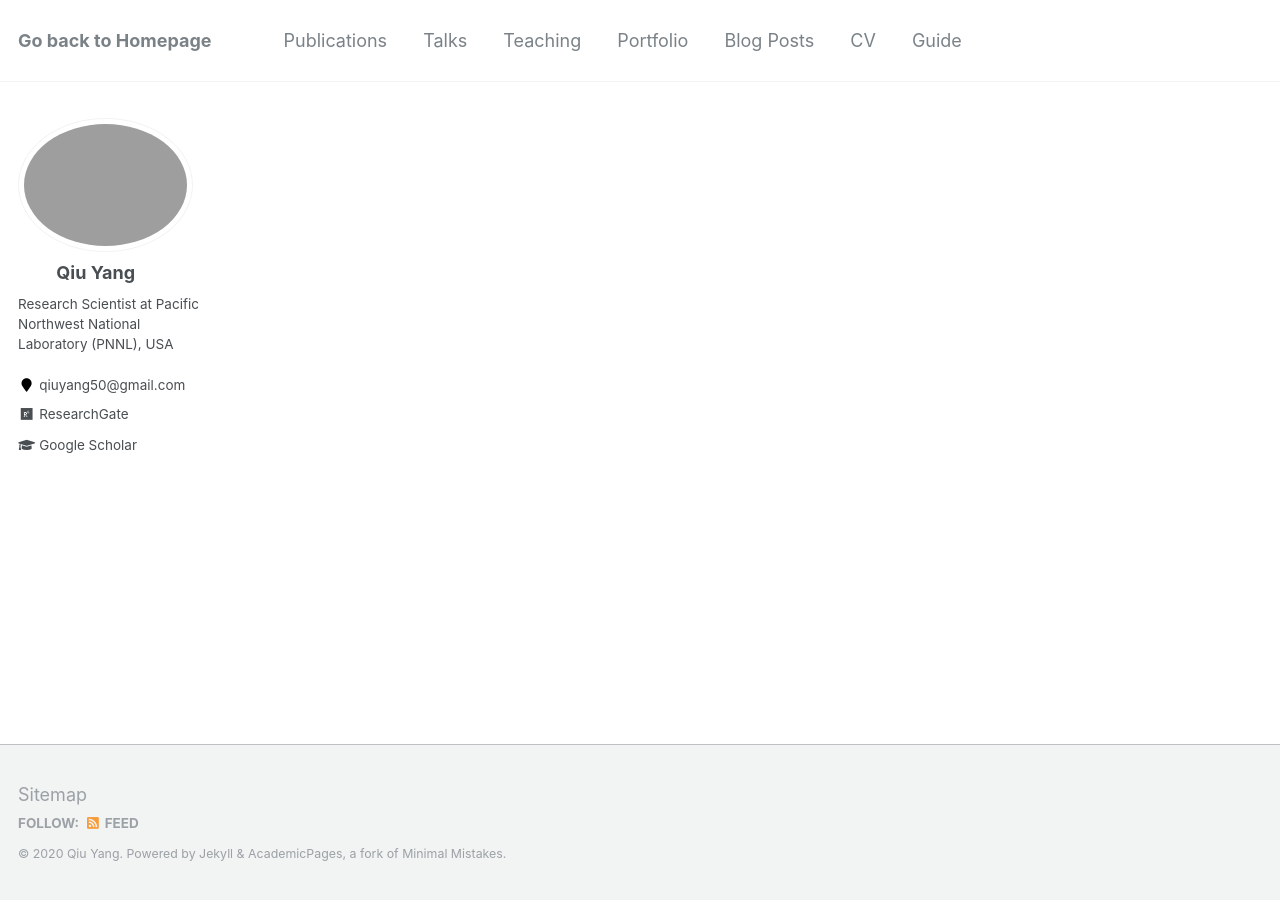
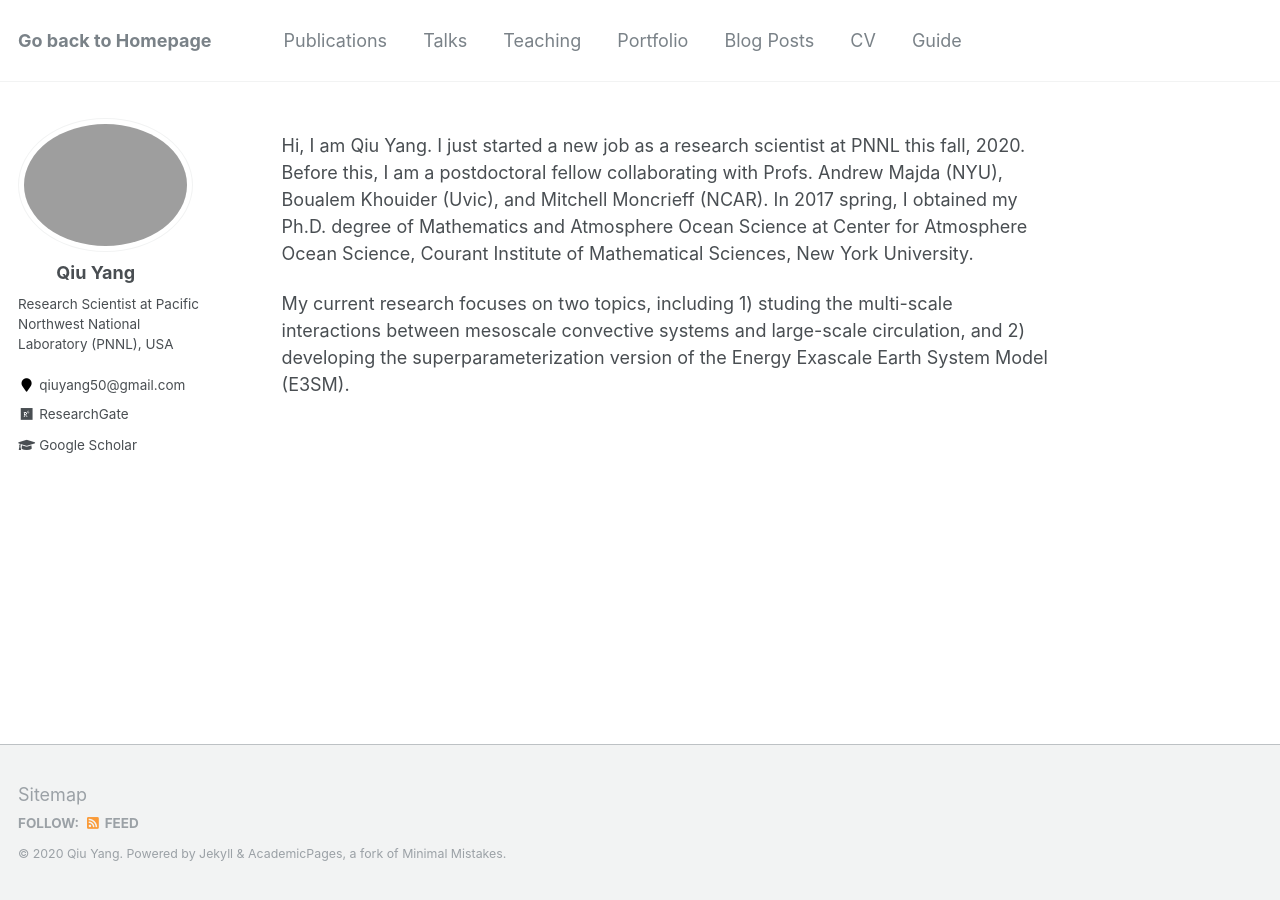
Before and after one commit to qiuyang50/qiuyang50.github.io, a Jekyll site: the page built from _pages/about.md, in a window 1280 px wide. Built offline with Jekyll 4.4.1, drawn with Linux system fonts in a browser that asks for light colours.

Commit message:
Update about.md

```diff
--- a/_pages/about.md
+++ b/_pages/about.md
@@ -8,6 +8,9 @@ redirect_from:
   - /about.html
 ---
 
+Hi, I am Qiu Yang. I just started a new job as a research scientist at PNNL this fall, 2020. Before this, I am a postdoctoral fellow collaborating with Profs. Andrew Majda (NYU), Boualem Khouider (Uvic), and Mitchell Moncrieff (NCAR). In 2017 spring, I obtained my Ph.D. degree of Mathematics and Atmosphere Ocean Science at Center for Atmosphere Ocean Science, Courant Institute of Mathematical Sciences, New York University.
+
+My current research focuses on two topics, including 1) studing the multi-scale interactions between mesoscale convective systems and large-scale circulation, and 2) developing the superparameterization version of the Energy Exascale Earth System Model (E3SM).
 
 <!--This is the front page of a website that is powered by the [academicpages template](https://github.com/academicpages/academicpages.github.io) and hosted on GitHub pages. [GitHub pages](https://pages.github.com) is a free service in which websites are built and hosted from code and data stored in a GitHub repository, automatically updating when a new commit is made to the respository. This template was forked from the [Minimal Mistakes Jekyll Theme](https://mmistakes.github.io/minimal-mistakes/) created by Michael Rose, and then extended to support the kinds of content that academics have: publications, talks, teaching, a portfolio, blog posts, and a dynamically-generated CV. You can fork [this repository](https://github.com/academicpages/academicpages.github.io) right now, modify the configuration and markdown files, add your own PDFs and other content, and have your own site for free, with no ads! An older version of this template powers my own personal website at [stuartgeiger.com](http://stuartgeiger.com), which uses [this Github repository](https://github.com/staeiou/staeiou.github.io).
 
```
